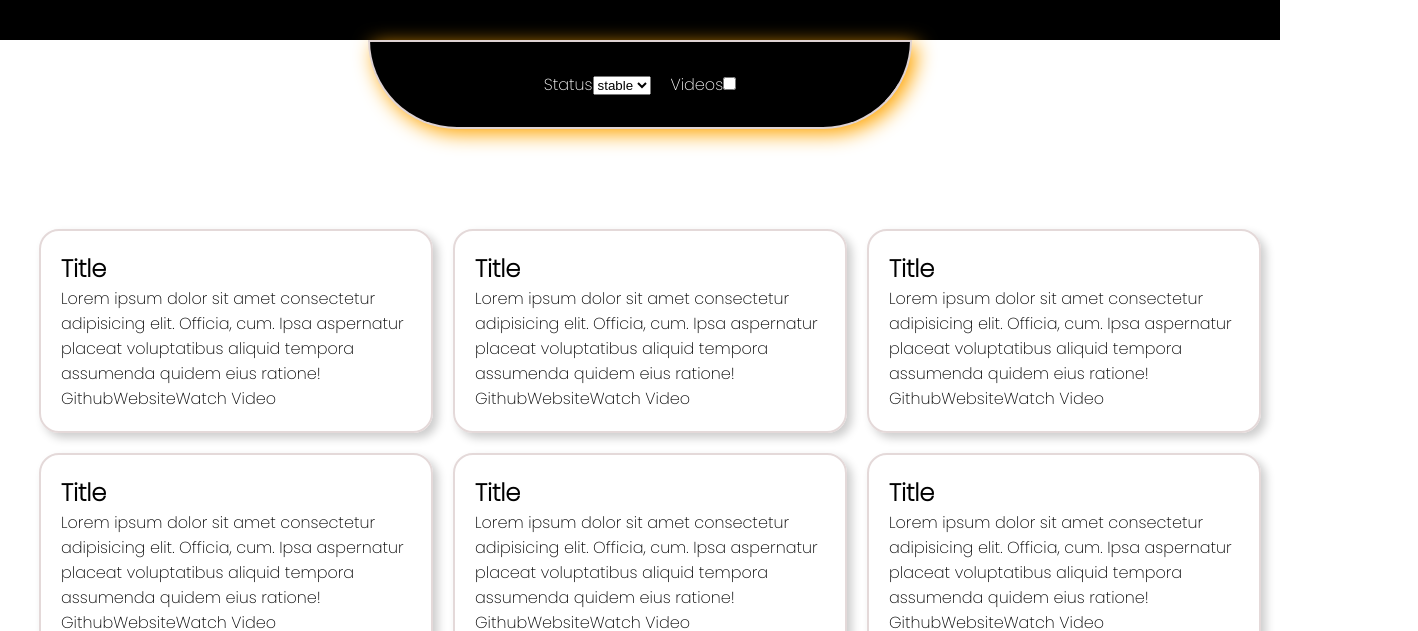
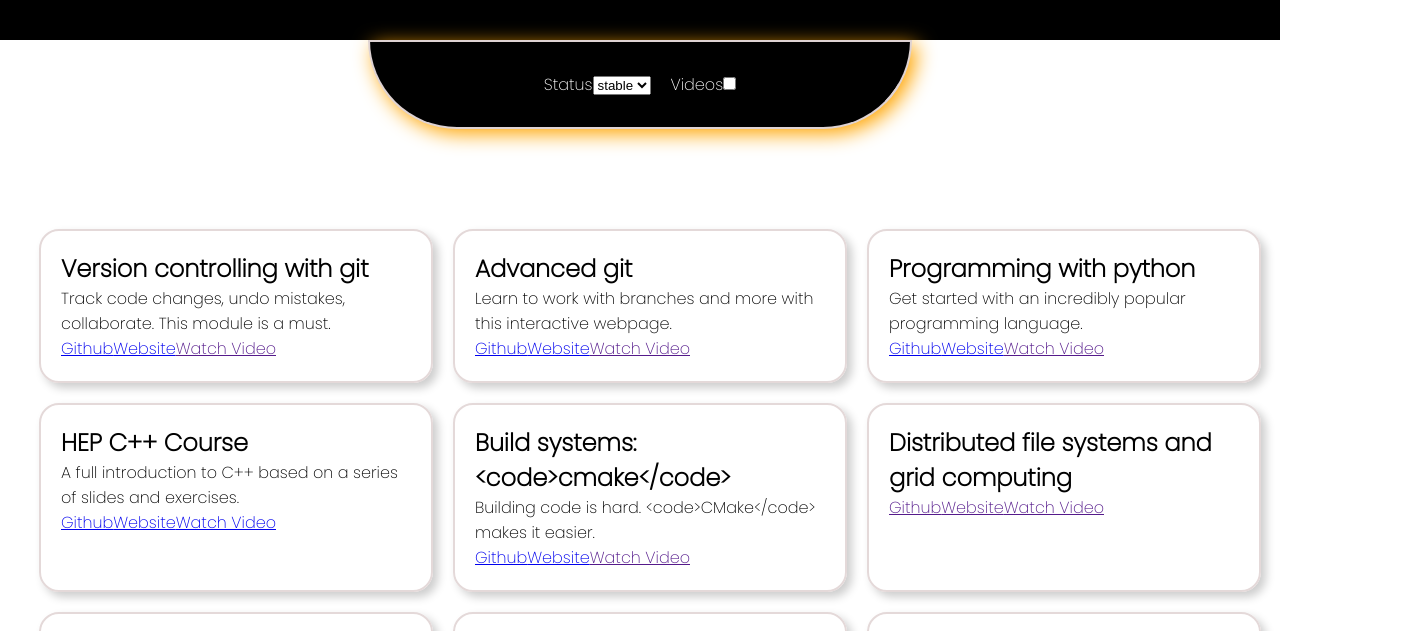
Before and after one commit to kowais915/Training-center, a Gatsby site: page / in a window 1280 px wide. Shown: the part 133-764 px from the top of the page, 1418 px wide, since content can reach past the window. Built offline with nearby package versions, Linux system fonts and the light colour scheme; Gatsby itself is replaced by a stand-in of ours.

Commit message:
successfully rendered each module

```diff
--- a/package.json
+++ b/package.json
@@ -16,6 +16,7 @@
     "gatsby": "^5.7.0",
     "gatsby-source-filesystem": "^5.7.0",
     "gatsby-transformer-yaml": "^5.7.0",
+    "graphql": "^15.8.0",
     "react": "^18.2.0",
     "react-dom": "^18.2.0"
   },
--- a/src/components/TrainingModule.js
+++ b/src/components/TrainingModule.js
@@ -5,8 +5,8 @@
 const TrainingModule = ({title, description, repoLink, pageLink, videoLink}) => {
     return (
             <div className={train}>
-                <h2>Title</h2>
-                <p>Lorem ipsum dolor sit amet consectetur adipisicing elit. Officia, cum. Ipsa aspernatur placeat voluptatibus aliquid tempora assumenda quidem eius ratione!</p>
+                <h2>{title}</h2>
+                <p>{description}</p>
 
                 <Link to={repoLink}>Github</Link>
                 <Link to={pageLink}>Website</Link>
--- a/src/pages/index.js
+++ b/src/pages/index.js
@@ -1,10 +1,18 @@
+import { graphql } from "gatsby"
 import React from "react"
 import Filter from "../components/Filter"
 import Layout from "../components/Layout"
 import Navbar from '../components/Navbar'
 import TrainingModule from "../components/TrainingModule"
 
-export default function Home() {
+export default function Home({data}) {
+
+
+
+  const trainingModules = data.allTrainingModulesYaml.nodes;
+  console.log(trainingModules);
+
+
   return (
 
     <Layout>
@@ -25,12 +33,32 @@ export default function Home() {
         <div className="modules">
 
 
-            <TrainingModule/>
-            <TrainingModule/>
-            <TrainingModule/>
-            <TrainingModule/>
-            <TrainingModule/>
-            <TrainingModule/>
+
+
+
+           {
+            trainingModules.map((mod)=>{
+              console.log(mod.name);
+
+              return(
+
+                <TrainingModule
+
+                title={mod.name}
+                description ={mod.description}
+                repoLink={mod.repository}
+                videoLink={mod.videos}
+                pageLink={mod.webpage}
+
+
+              />
+              )
+            })
+           }
+
+
+
+
 
         </div>
       </div>
@@ -41,3 +69,26 @@ export default function Home() {
 
   )
 }
+
+
+// exporting query
+
+export const query = graphql `
+
+query modules {
+  allTrainingModulesYaml {
+    nodes {
+      name
+      status
+      videos
+      webpage
+      repository
+      description
+      id
+    }
+  }
+}
+
+
+
+`
```
Also changed, not shown: 1 other file.
